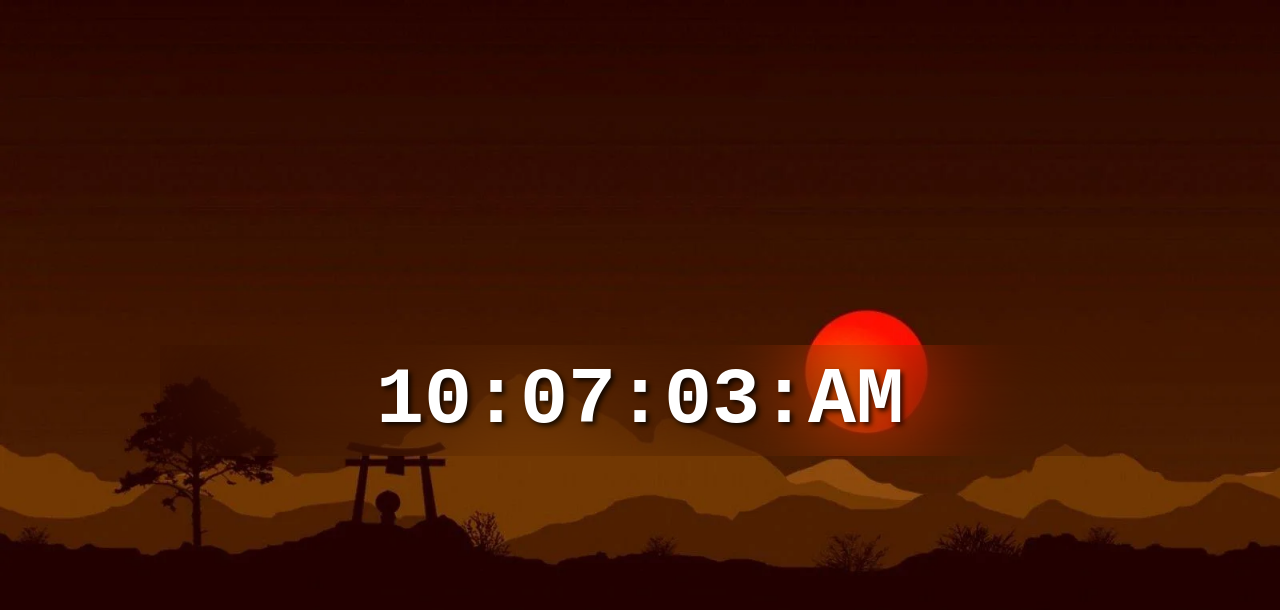
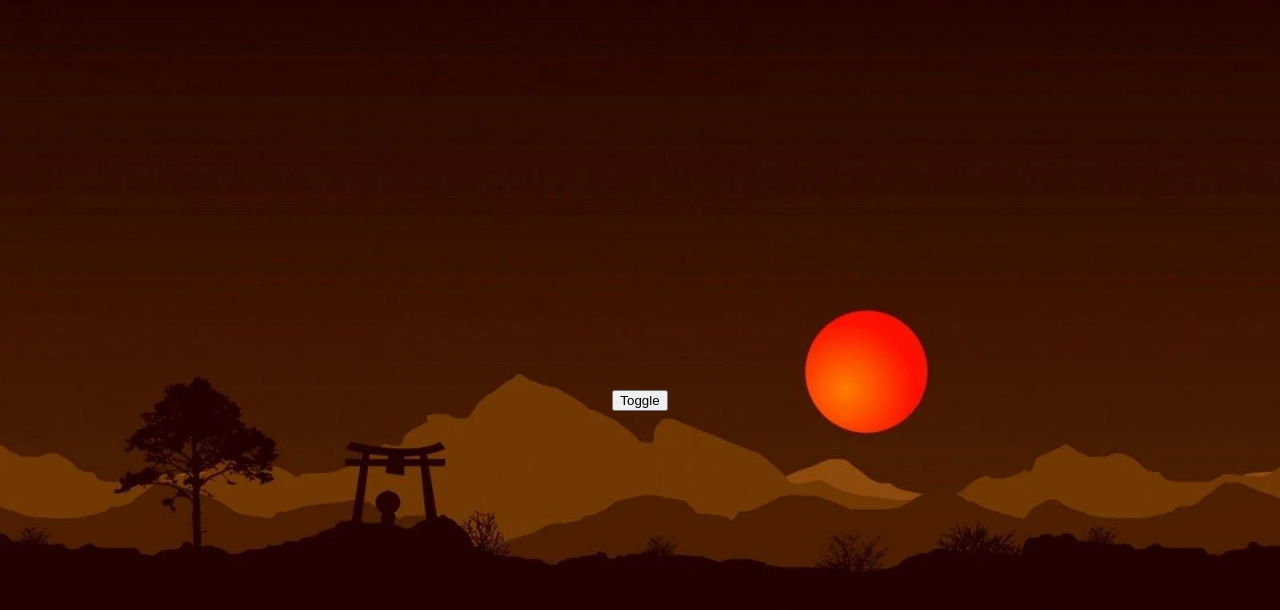
Before and after one commit to MadMax0312/React_tutorial, a React (Vite) app in the folder my-react-app/: page / in a window 1280 px wide. Shown: the top 610 px of the page. Built offline with nearby package versions, Linux system fonts and the light colour scheme.

Commit message:
Custom Hook

```diff
--- a/my-react-app/src/App.jsx
+++ b/my-react-app/src/App.jsx
@@ -1,14 +1,24 @@
-import DigitalClock from "./DigitalClock";
+import {useState} from 'react'
+
+function useToggle(inVal = false) {
+    const [value, setValue] = useState(inVal)
+
+    const toggle = () => {
+        setValue(p => !p)
+    }
+
+    return [value, toggle]
+}
 
 function App() {
+    const [istoggled, toggle] = useToggle(false)
 
     return (
         <div>
-
-          <DigitalClock/>
+        <button onClick={toggle}>Toggle</button>
+        { istoggled && <p> Toggle is ON </p> }
         </div>
-    );
+        )
 }
 
-
-export default App;
+export default App
```
